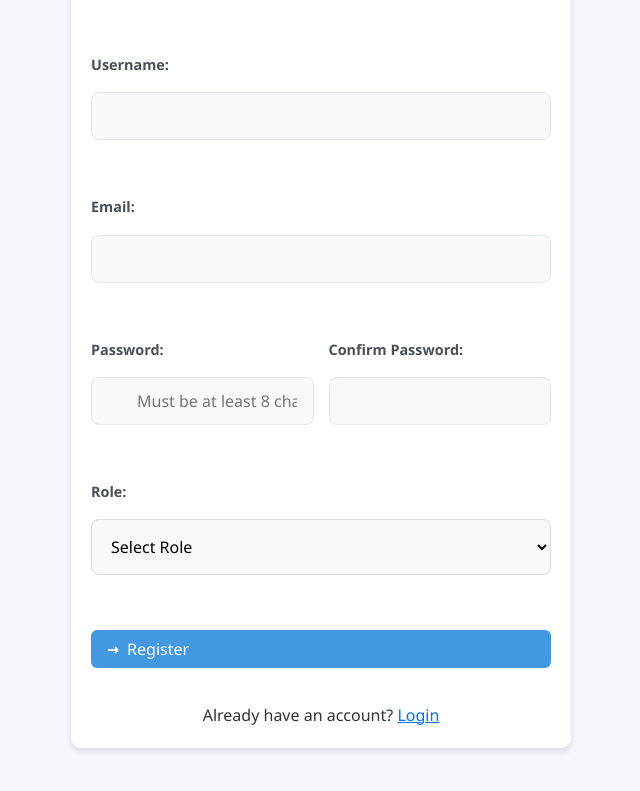
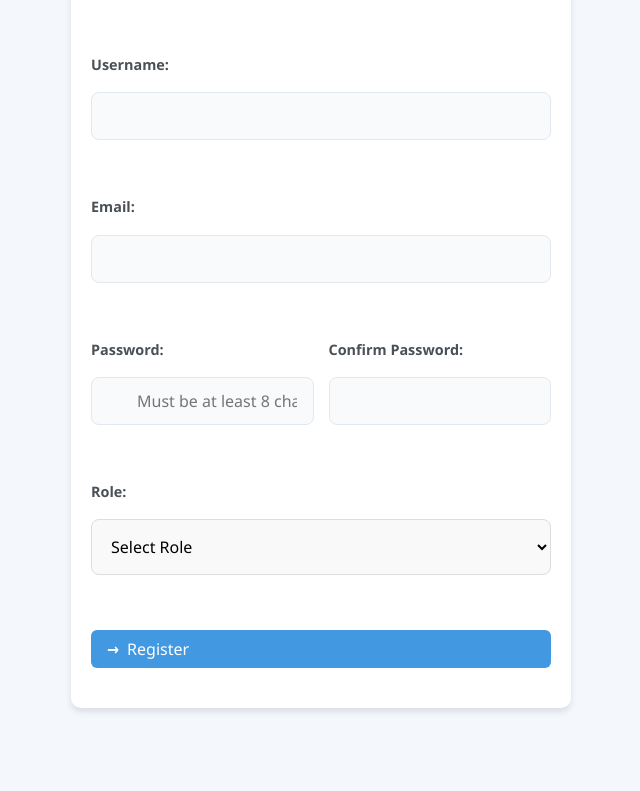
Before and after one commit to ArnoldPeterMukasa/AITS_GROUP_G, a React (Vite) app in the folder FRONTEND/: page /register in a window 1280 px wide. Shown: the part 291-1082 px from the top of the page, without its empty margins (319-959 px from the left). After the commit the page ends 1049 px from the top, so only its background shows below. Built offline with nearby package versions, Linux system fonts and the light colour scheme.

Commit message:
modified the register page

```diff
--- a/FRONTEND/src/components/Register.jsx
+++ b/FRONTEND/src/components/Register.jsx
@@ -1,6 +1,5 @@
 import React, { useState } from "react";
 import { Link, useNavigate } from "react-router-dom";
-import axios from "axios"; // Import axios for API requests
 import "./Register.css";
 
 function RegisterPage() {
@@ -65,13 +64,12 @@ function RegisterPage() {
                 method: "POST",
                 headers: {
                     "Content-Type": "application/json",
-
                 },
                 body: JSON.stringify(requestBody),
             });
 
             if (response.ok) {
-                const data = await response.json();
+                await response.json();
                 alert("Registration successful!");
                 navigate("/login"); // Redirect to login page after successful registration
             } else {
@@ -237,9 +235,6 @@ function RegisterPage() {
                 )}
 
                 <button type="submit">Register</button>
-                <p>
-                    Already have an account? <Link to="/login">Login</Link>
-                </p>
             </form>
         </div>
     );
```
